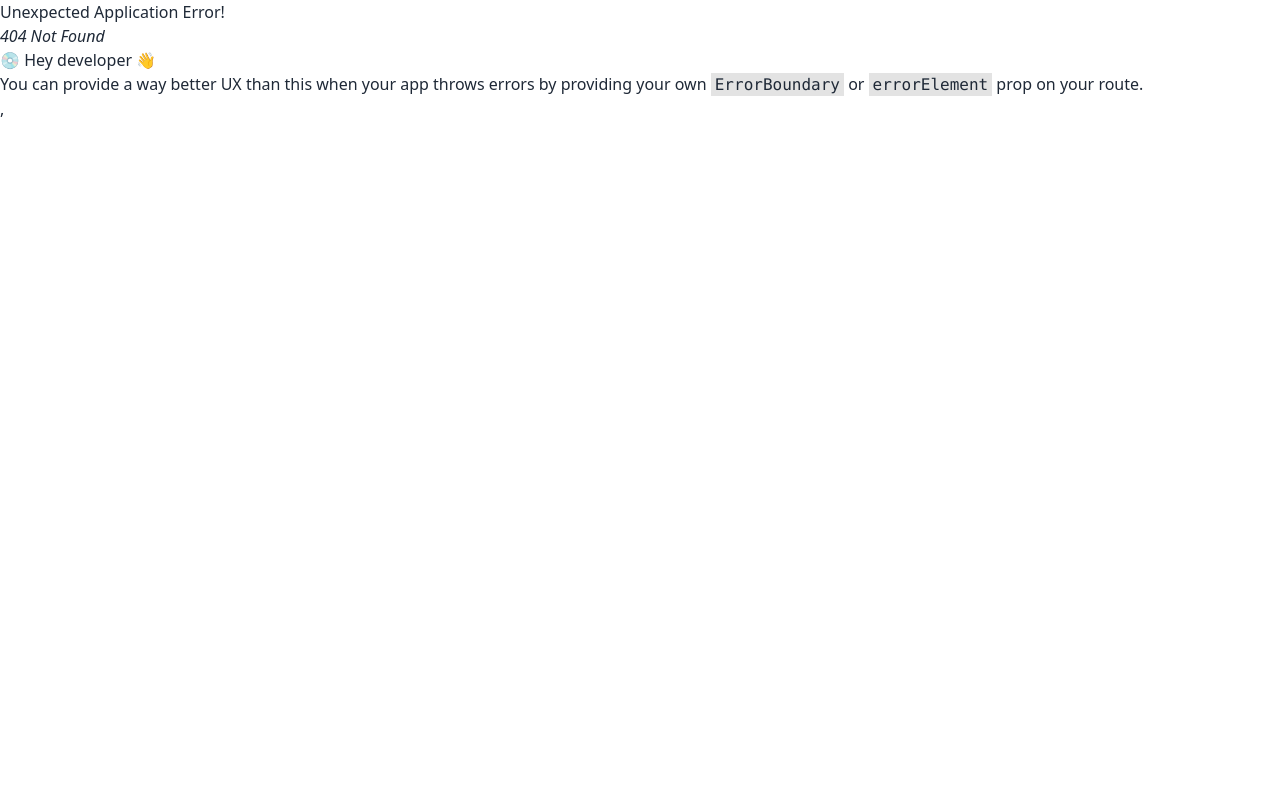
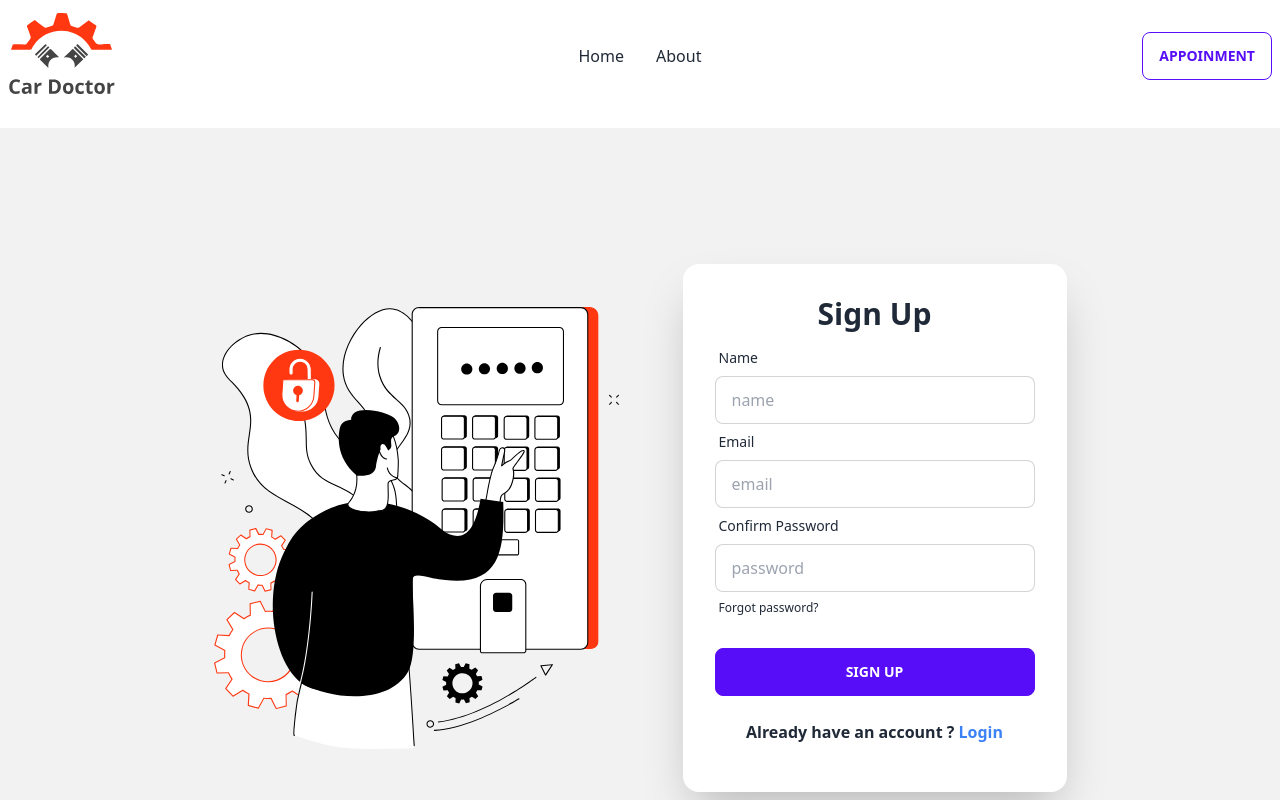
Before and after one commit to Mostafiz181/car-doctors-client, a React (Vite) app: page /signup in a window 1280 px wide. Before the commit this address had no page. Shown: the top 800 px of the page. Built offline with nearby package versions, Linux system fonts and the light colour scheme; no server answers.

Commit message:
added signUp and login

```diff
--- a/src/Routs/Routs.jsx
+++ b/src/Routs/Routs.jsx
@@ -2,6 +2,7 @@ import { createBrowserRouter } from "react-router-dom";
 import Main from "../Layout/Main";
 import Home from "../pages/Home/Home/Home";
 import Login from "../pages/Login/Login";
+import SignUp from "../pages/SignUp/SignUp";
 
 const router = createBrowserRouter([
     {
@@ -15,6 +16,10 @@ const router = createBrowserRouter([
         {
           path:"login",
           element:<Login></Login>
+        },
+        {
+          path:'signup',
+          element:<SignUp></SignUp>
         }
       ]
     },
--- a/src/main.jsx
+++ b/src/main.jsx
@@ -4,11 +4,15 @@ import "./index.css";
 
 import { RouterProvider } from "react-router-dom";
 import router from "./Routs/Routs";
+import AuthProvider, { AuthContext } from "./providers/AuthProvider";
+// import { AuthContext } from "./providers/AuthProvider";
 
 ReactDOM.createRoot(document.getElementById("root")).render(
   <div className="max-w-7xl mx-auto">
     <React.StrictMode>
-      <RouterProvider router={router} />
+      <AuthProvider>
+        <RouterProvider router={router} />
+      </AuthProvider>
     </React.StrictMode>
     ,
   </div>
--- a/src/pages/Home/Home/Home.jsx
+++ b/src/pages/Home/Home/Home.jsx
@@ -2,6 +2,7 @@ import React from 'react';
 import Banner from '../Banner/Banner';
 import About from './About/About';
 import Service from './Service/Service';
+import Location from './Location/Location';
 
 const Home = () => {
     return (
@@ -10,6 +11,7 @@ const Home = () => {
             <Banner></Banner>
             <About></About>
             <Service></Service>
+            <Location></Location>
         </div>
     );
 };
--- /dev/null
+++ b/src/pages/Home/Home/Location/Location.jsx
@@ -0,0 +1,38 @@
+import React from "react";
+import { FaCalendarAlt, FaFacebookMessenger, FaLocationArrow } from "react-icons/fa";
+
+const Location = () => {
+  return (
+    <div className="w-full py-10 rounded-lg grid grid-cols-1 md:grid-cols-2 lg:grid-cols-3 gap-3 bg-black">
+      <div className="flex ps-5 pt-8 text-center">
+        <div>
+          <FaCalendarAlt className="text-orange-400 mr-2 mt-2 text-3xl"></FaCalendarAlt>
+        </div>
+        <div>
+          <p className="font-bold text-white">We are open monday-friday</p>
+          <h3 className="font-bold text-white text-2xl">7:00 am - 9:00 pm</h3>
+        </div>
+      </div>
+      <div className="flex ps-5 pt-8">
+        <div >
+          <FaFacebookMessenger className="text-orange-400 mr-2 mt-2 text-3xl"></FaFacebookMessenger>
+        </div>
+        <div>
+          <p className="font-bold text-white">Have a question?</p>
+          <h3 className="font-bold text-white text-2xl">+2546 251 2658</h3>
+        </div>
+      </div>
+      <div className="flex ps-8 pt-8">
+        <div >
+          <FaLocationArrow className="text-orange-400 mr-2 mt-2 text-3xl"></FaLocationArrow>
+        </div>
+        <div>
+          <p className="font-bold text-white">Need a repair? our address</p>
+          <h3 className="font-bold text-white text-2xl">Liza Street, New York</h3>
+        </div>
+      </div>
+    </div>
+  );
+};
+
+export default Location;
--- a/src/pages/Home/Home/Service/Service.jsx
+++ b/src/pages/Home/Home/Service/Service.jsx
@@ -12,7 +12,7 @@ const Service = () => {
     },[])
 
     return (
-        <div className='mt-5 bg-orange-300 py-5'>
+        <div className='mt-5  py-5'>
             <div className='text-center'>
                 <h3 className='font-bold text-3xl text-orange-500'>Service</h3>
                 <h1 className='font-bold text-5xl mt-2'>Our Service Area</h1>
@@ -29,6 +29,8 @@ const Service = () => {
             }
            </div>
 
+           {/* <button className="btn btn-outline btn-primary ml-[550px] font-bold">See all service</button> */}
+
         </div>
     );
 };
--- a/src/pages/Login/Login.jsx
+++ b/src/pages/Login/Login.jsx
@@ -1,17 +1,32 @@
-import React from "react";
-import img from "../../assets/images/login/login.svg"
+import React, { useContext } from "react";
+import img from "../../assets/images/login/login.svg";
+import { Link } from "react-router-dom";
+import { AuthContext } from "../../providers/AuthProvider";
 
 const Login = () => {
-    const handleLogin=event=>{
-        event.preventDefault()
-    }
+
+  const {signIn}=useContext(AuthContext)
+
+
+  const handleLogin = (event) => {
+    event.preventDefault();
+    const form=event.target;
+    const name=form.name.value;
+    const password=form.password.value;
+    console.log(name,password)
+
+    signIn(email,password)
+    .then(result=>{
+      const user= result.user;
+      console.log(user)
+    })
+    .catch(error=>console.log(error))
+  };
   return (
     <div className="hero min-h-screen bg-base-200">
       <div className="hero-content flex-col lg:flex-row">
         <div className=" w-1/2 mr-12">
-
           <img src={img} alt="" />
-
         </div>
         <div className="card flex-shrink-0 w-full max-w-sm shadow-2xl bg-base-100">
           <div className="card-body">
@@ -23,8 +38,9 @@ const Login = () => {
                   <span className="label-text">Email</span>
                 </label>
                 <input
-                type="text"
+                  type="email"
                   placeholder="email"
+                  name="name"
                   className="input input-bordered"
                 />
               </div>
@@ -33,8 +49,9 @@ const Login = () => {
                   <span className="label-text">Password</span>
                 </label>
                 <input
-                type="text"
+                  type="password"
                   placeholder="password"
+                  name="password"
                   className="input input-bordered"
                 />
                 <label className="label">
@@ -44,11 +61,15 @@ const Login = () => {
                 </label>
               </div>
               <div className="form-control mt-6">
-
-              <input className="btn btn-primary" type="submit" value="Login" />
+                <input
+                  className="btn btn-primary"
+                  type="submit"
+                  value="Login"
+                />
               </div>
             </form>
 
+            <p className="font-bold my-4 text-center">New to car doctors ? <Link className="text-blue-500" to="/signup">Sign UP</Link></p>
           </div>
         </div>
       </div>
--- /dev/null
+++ b/src/pages/SignUp/SignUp.jsx
@@ -0,0 +1,91 @@
+import React, { useContext } from 'react';
+import img from "../../assets/images/login/login.svg";
+import { Link } from "react-router-dom";
+import { AuthContext } from '../../providers/AuthProvider';
+
+const SignUp = () => {
+
+    const {createUser}=useContext(AuthContext)
+
+    const handleSignUp = (event) => {
+        event.preventDefault();
+        const form =event.target;
+        const name= form.name.value;
+        const email= form.email.value;
+        const password= form.password.value;
+        console.log(name,email,password)
+
+        createUser(email,password)
+        .then(result=>{
+            const user= result.user;
+            console.log(user)
+        })
+        .catch(error=>console.log(error))
+      };
+    return (
+        <div className="hero min-h-screen bg-base-200">
+        <div className="hero-content flex-col lg:flex-row">
+          <div className=" w-1/2 mr-12">
+            <img src={img} alt="" />
+          </div>
+          <div className="card flex-shrink-0 w-full max-w-sm shadow-2xl bg-base-100">
+            <div className="card-body">
+              <h1 className="text-3xl text-center font-bold">Sign Up</h1>
+
+              <form onSubmit={handleSignUp}>
+                <div className="form-control">
+                  <label className="label">
+                    <span className="label-text">Name</span>
+                  </label>
+                  <input
+                    type="text"
+                    placeholder="name"
+                    name="name"
+                    className="input input-bordered"
+                  />
+                </div>
+                <div className="form-control">
+                  <label className="label">
+                    <span className="label-text">Email</span>
+                  </label>
+                  <input
+                    type="email"
+                    placeholder="email"
+                    name="email"
+                    className="input input-bordered"
+                  />
+                </div>
+                <div className="form-control">
+                  <label className="label">
+                    <span className="label-text">Confirm Password</span>
+                  </label>
+                  <input
+                    type="text"
+                    placeholder="password"
+                    name="password"
+                    className="input input-bordered"
+                  />
+                  <label className="label">
+                    <a href="#" className="label-text-alt link link-hover">
+                      Forgot password?
+                    </a>
+                  </label>
+                </div>
+                <div className="form-control mt-6">
+                  <input
+                    className="btn btn-primary"
+                    type="submit"
+                    value="Sign Up"
+                  />
+                </div>
+              </form>
+
+              <p className="font-bold my-4 text-center">Already have an account ? <Link className="text-blue-500" to="/login">Login</Link></p>
+            </div>
+          </div>
+        </div>
+      </div>
+    );
+};
+
+export default SignUp;
--- /dev/null
+++ b/src/providers/AuthProvider.jsx
@@ -0,0 +1,53 @@
+import React, { createContext, useEffect, useState } from 'react';
+import { createUserWithEmailAndPassword, getAuth, onAuthStateChanged, signInWithEmailAndPassword } from "firebase/auth";
+import app from '../firebase/firebase.config';
+
+export const AuthContext=createContext();
+const auth = getAuth(app);
+
+
+const AuthProvider = ({children}) => {
+
+    const [user,setUser]=useState(null)
+    const [loading,setLoading]=useState(true)
+
+    const createUser=(email,password)=>{
+        setLoading(true)
+        return createUserWithEmailAndPassword(auth,email,password);
+    }
+
+    const signIn=(email,password)=>{
+        setLoading(true)
+        return signInWithEmailAndPassword(auth,email,password)
+    }
+
+    useEffect(()=>{
+       const unsubscribe= onAuthStateChanged(auth,currentUser=>{
+            setUser(currentUser)
+            console.log('current User', currentUser)
+            setLoading(false)
+        });
+        return()=>{
+            return unsubscribe();
+        }
+    },[])
+
+    const authInfo={
+
+        user,
+        loading,
+        createUser,
+        signIn
+
+    }
+
+
+    return (
+        <AuthContext.Provider value={authInfo} >
+            {children}
+
+        </AuthContext.Provider>
+    );
+};
+
+export default AuthProvider;
```
Lines whose indentation alone changed are shown as unchanged.
